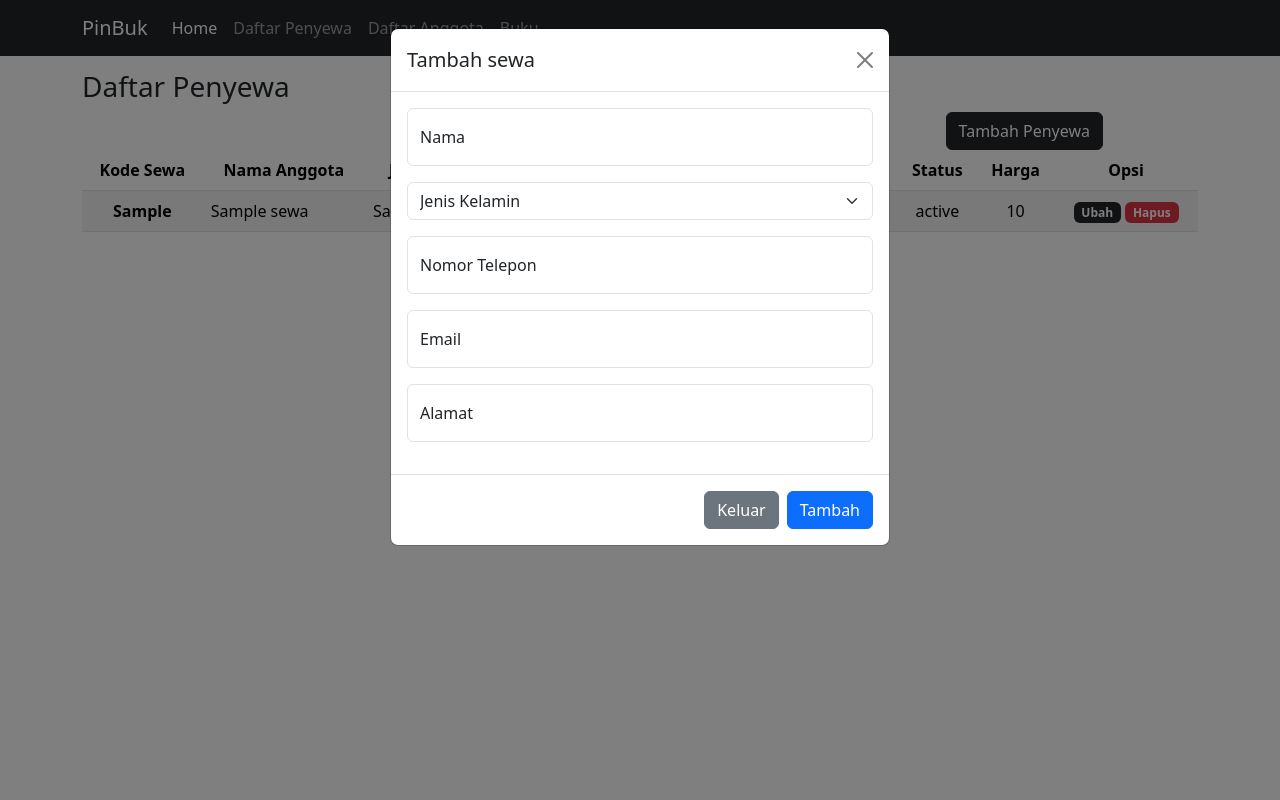
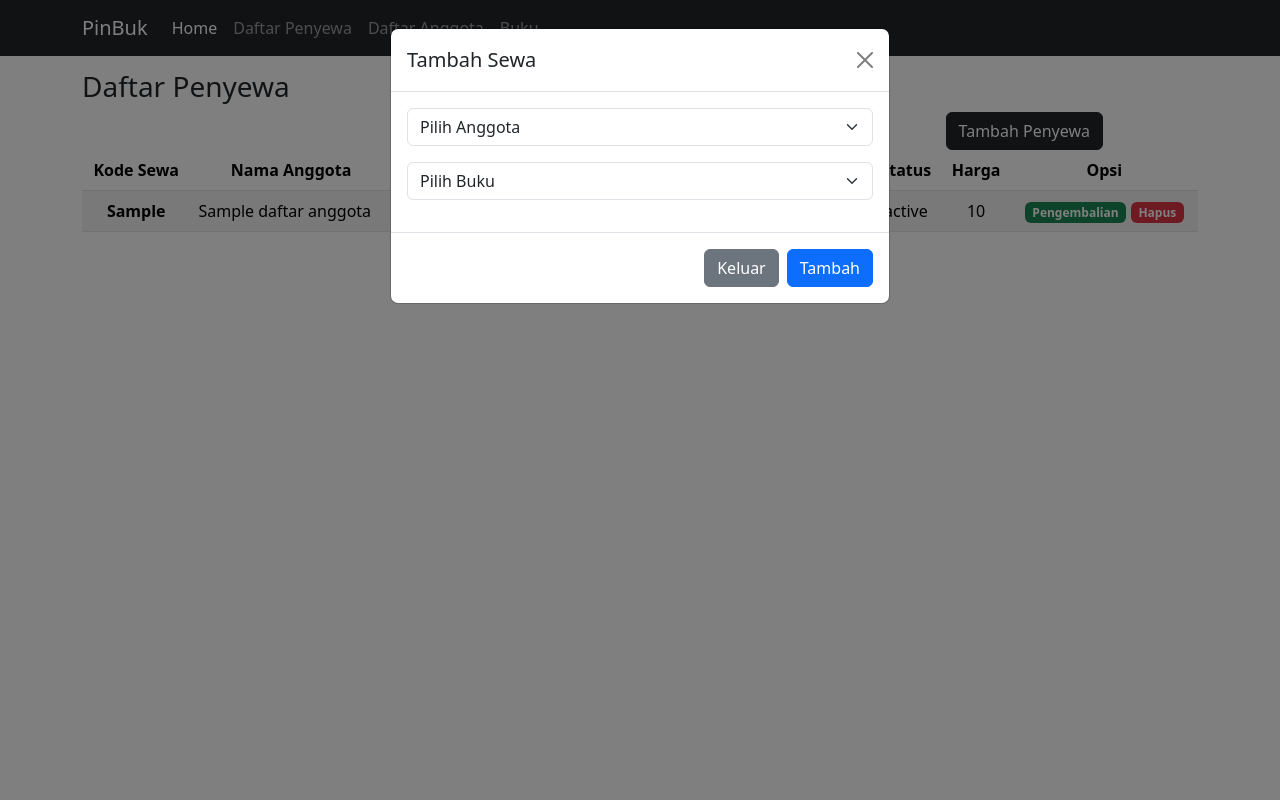
Before and after one commit to AffanSurya/peminjaman_buku, a PHP site: the page made by app/views/sewa/index.php in a window 1280 px wide, after a click on "Tambah Penyewa". Run offline with PHP 8.4, Linux system fonts and the light colour scheme; the template is opened without the code that fills it: most values are stand-ins (such as "Sample title", 1, 10 or a date in 2020); some libraries are stand-ins or nearby versions.

Commit message:
halaman daftar penyewa sudah selesai

```diff
--- a/app/controllers/Buku.php
+++ b/app/controllers/Buku.php
@@ -4,7 +4,7 @@ class Buku extends Controller
 {
     public function index()
     {
-        $data['title'] = 'Buku | PinBuk';
+        $data['title'] = 'Daftar Buku | PinBuk';
         $data['buku'] = $this->model('BukuModel')->getAllBuku();
         $this->view('template/header', $data);
         $this->view('buku/index', $data);
--- a/app/core/Database.php
+++ b/app/core/Database.php
@@ -40,9 +40,6 @@ class Database
                 case is_null($value):
                     $type = PDO::PARAM_NULL;
                     break;
-                    // case is_date($value):
-                    //     $type = PDO::PARAM_NULL;
-                    break;
                 default:
                     $type = PDO::PARAM_STR;
                     break;
--- a/app/models/BukuModel.php
+++ b/app/models/BukuModel.php
@@ -27,7 +27,7 @@ class BukuModel extends Database
     {
         $this->db->query("INSERT INTO $this->table VALUES(:isbn, :judul, :pengarang, :penerbit)");
 
-        $this->db->bind('isbn', $data['isbn']);
+        $this->db->bind('isbn', $data['isbn'], PDO::PARAM_STR);
         $this->db->bind('judul', $data['judul']);
         $this->db->bind('pengarang', $data['pengarang']);
         $this->db->bind('penerbit', $data['penerbit']);
@@ -49,7 +49,6 @@ class BukuModel extends Database
     public function ubahBuku($data)
     {
         $this->db->query("UPDATE $this->table SET
-        -- isbn=:isbn,
         judul=:judul,
         pengarang=:pengarang,
         penerbit=:penerbit WHERE isbn = :isbn
@@ -59,7 +58,6 @@ class BukuModel extends Database
         $this->db->bind('pengarang', $data['pengarang']);
         $this->db->bind('penerbit', $data['penerbit']);
         $this->db->bind('isbn', $data['isbn']);
-        // $this->db->bind('isbnOld', $data['isbn']);
 
         $this->db->execute();
 
--- a/app/views/buku/index.php
+++ b/app/views/buku/index.php
@@ -58,8 +58,9 @@
             </div>
             <div class="modal-body">
                 <form action="http://localhost/peminjaman_buku/public/buku/tambah" method="post">
+                    <!-- <input type="hidden" class="form-control" id="isbn" name="isbn" placeholder="Bumi Manusia"> -->
                     <div class="form-floating mb-3">
-                        <input type="text" class="form-control" name="isbn" id="isbn">
+                        <input type="text" class="form-control " id="isbn" name="isbn" placeholder="123-345">
                         <label for="isbn">ISBN</label>
                     </div>
                     <div class="form-floating mb-3">
@@ -74,8 +75,6 @@
                         <input type="text" class="form-control" id="penerbit" name="penerbit" placeholder="Supar">
                         <label for="penerbit">Penerbit</label>
                     </div>
-
-
             </div>
             <div class="modal-footer">
                 <button type="button" class="btn btn-secondary" data-bs-dismiss="modal" id="tombolKeluar">Keluar</button>
--- a/app/views/sewa/index.php
+++ b/app/views/sewa/index.php
@@ -31,15 +31,29 @@
                         <?php foreach ($data['sewa'] as $sewa) : ?>
                             <tr>
                                 <th scope="row" class="text-center"><?= $sewa['kode_sewa'] ?></th>
-                                <td><?= $sewa['nama'] ?></td>
-                                <td><?= $sewa['judul'] ?></td>
+                                <td>
+                                    <?php foreach ($data['daftarAnggota'] as $anggota) {
+                                        if ($anggota['id_anggota'] === $sewa['id_anggota']) {
+                                            echo $anggota['nama'];
+                                            break;
+                                        }
+                                    } ?>
+                                </td>
+                                <td>
+                                    <?php foreach ($data['buku'] as $buku) {
+                                        if ($buku['isbn'] === $sewa['isbn']) {
+                                            echo $buku['judul'];
+                                            break;
+                                        }
+                                    } ?>
+                                </td>
                                 <td class="text-center"><?= $sewa['tgl_sewa'] ?></td>
                                 <td class="text-center"><?= $sewa['tgl_kembali'] ?></td>
                                 <td class="text-center"><?= $sewa['status'] ?></td>
                                 <td class="text-center"><?= $sewa['harga'] ?></td>
                                 <td class="text-center">
-                                    <a href="http://localhost/peminjaman_buku/public/sewa/ubah/<?= $sewa['kode_sewa'] ?>" class="badge text-bg-dark tampilModalUbah" style="text-decoration: none;" data-bs-toggle="modal" data-bs-target="#formModal" data-id="<?= $sewa['kode_sewa']; ?>">Ubah</a>
-                                    <a href="http://localhost/peminjaman_buku/public/sewa/hapus/<?= $sewa['kode_sewa'] ?>" class="badge text-bg-danger" style="text-decoration: none;" onclick="return confirm('Apakah anda yakin menghapus sewa Buku <?= $sewa['judul'] ?> atas nama <?= $sewa['nama'] ?> dari Daftar sewa?');">Hapus</a>
+                                    <a href="http://localhost/peminjaman_buku/public/sewa/kembalikan/<?= $sewa['kode_sewa'] ?>" class="badge text-bg-success" style="text-decoration: none;" onclick="return confirm('Apakah anda yakin penyewa sudah mengembalikan buku dengan isbn: <?= $sewa['isbn'] ?> ?');">Pengembalian</a>
+                                    <a href="http://localhost/peminjaman_buku/public/sewa/hapus/<?= $sewa['kode_sewa'] ?>" class="badge text-bg-danger" style="text-decoration: none;" onclick="return confirm('Apakah anda yakin menghapus penyewa dengan Kode Sewa: <?= $sewa['kode_sewa'] ?> dari Daftar Penyewa?');">Hapus</a>
                                 </td>
                             </tr>
                         <?php endforeach; ?>
@@ -59,40 +73,30 @@
     <div class="modal-dialog">
         <div class="modal-content">
             <div class="modal-header">
-                <h1 class="modal-title fs-5" id="exampleModalLabel">Tambah sewa</h1>
-                <button type="button" class="btn-close" data-bs-dismiss="modal" aria-label="Close"></button>
+                <h1 class="modal-title fs-5" id="exampleModalLabel">Tambah Sewa</h1>
+                <button type="button" class="btn-close" data-bs-dismiss="modal" aria-label="Close" id="tombolSilang"></button>
             </div>
             <div class="modal-body">
-                <form action="http://localhost/peminjaman_buku/public/peminjaman/tambah" method="post">
-                    <input type="hidden" name="id_anggota" id="id_anggota">
-                    <div class="form-floating mb-3">
-                        <input type="text" class="form-control" id="nama" name="nama" placeholder="Affan">
-                        <label for="nama">Nama</label>
-                    </div>
+                <form action="http://localhost/peminjaman_buku/public/sewa/tambah" method="post">
+                    <!-- <input type="hidden" name="kode_sewa" id="kode_sewa"> -->
 
-                    <select class="form-select mb-3" aria-label="Default select example " id="jenis_kelamin" name="jenis_kelamin">
-                        <option selected disabled>Jenis Kelamin</option>
-                        <option value="Laki-laki">Laki-laki</option>
-                        <option value="Perempuan">Perempuan</option>
+                    <select class="form-select mb-3" aria-label="Default select example" id="id_anggota" name="id_anggota">
+                        <option selected disabled>Pilih Anggota</option>
+                        <?php foreach ($data['daftarAnggota'] as $anggota) : ?>
+                            <option value="<?= $anggota['id_anggota'] ?>"><?= $anggota['nama'] ?> / <?= $anggota['id_anggota'] ?></option>
+                        <?php endforeach; ?>
                     </select>
 
-                    <div class="form-floating mb-3">
-                        <input type="number" class="form-control" id="no_telepon" name="no_telepon" placeholder="0812********" style=" appearance: textfield;">
-                        <label for="no_telepon">Nomor Telepon</label>
-                    </div>
+                    <select class="form-select mb-3" aria-label="Default select example" id="isbn" name="isbn">
+                        <option selected disabled>Pilih Buku</option>
+                        <?php foreach ($data['buku'] as $buku) : ?>
+                            <option value="<?= $buku['isbn'] ?>"><?= $buku['judul'] ?> / <?= $buku['isbn'] ?></option>
+                        <?php endforeach; ?>
+                    </select>
 
-                    <div class="form-floating mb-3">
-                        <input type="email" class="form-control" id="email" name="email" placeholder="name@example.com">
-                        <label for="email">Email</label>
-                    </div>
-
-                    <div class="form-floating mb-3">
-                        <input type="text" class="form-control" id="alamat" name="alamat" placeholder="name@example.com">
-                        <label for="alamat">Alamat</label>
-                    </div>
             </div>
             <div class="modal-footer">
-                <button type="button" class="btn btn-secondary" data-bs-dismiss="modal">Keluar</button>
+                <button type="button" class="btn btn-secondary" data-bs-dismiss="modal" id="tombolKeluar">Keluar</button>
                 <button type="submit" class="btn btn-primary buttonModalFooter">Tambah</button>
                 </form>
             </div>
@@ -103,4 +107,13 @@
 
 <!-- JavaScript -->
 <script src="https://cdnjs.cloudflare.com/ajax/libs/jquery/3.6.4/jquery.min.js" integrity="sha512-pumBsjNRGGqkPzKHndZMaAG+bir374sORyzM3uulLV14lN5LyykqNk8eEeUlUkB3U0M4FApyaHraT65ihJhDpQ==" crossorigin="anonymous" referrerpolicy="no-referrer"></script>
-<script src="http://localhost/peminjaman_buku/public/js/scriptAnggota.js"></script>
+<!-- <script src="http://localhost/peminjaman_buku/public/js/scriptSewa.js"></script> -->
+<!-- reload tombol keluar -->
+<script>
+    document.getElementById("tombolSilang").addEventListener("click", function() {
+        location.reload();
+    });
+    document.getElementById("tombolKeluar").addEventListener("click", function() {
+        location.reload();
+    });
+</script>
--- a/public/js/scriptBuku.js
+++ b/public/js/scriptBuku.js
@@ -3,6 +3,7 @@ $(function () {
   $('.tampilModalTambah').on('click', function () {
     $('#exampleModalLabel').html('Tambah Data Buku');
     $('.buttonModalFooter').html('Tambah');
+    // $('.sembunyikan').attr('type', 'text');
     $('.modal-body form').attr(
       'action',
       'http://localhost/peminjaman_buku/public/buku/tambah'
@@ -12,6 +13,8 @@ $(function () {
   $('.tampilModalUbah').on('click', function () {
     $('#exampleModalLabel').html('Ubah Data Buku');
     $('.buttonModalFooter').html('Ubah');
+    // $('.modal-body ').attr('type', 'hidden');
+    $('input#isbn').hide();
     $('.modal-body form').attr(
       'action',
       'http://localhost/peminjaman_buku/public/buku/ubah'
@@ -25,11 +28,10 @@ $(function () {
       method: 'post',
       dataType: 'json',
       success: function (data) {
-        // $('#isbnOld').val(data.isbnOld);
-        $('#isbn').val(data.isbn);
         $('#judul').val(data.judul);
         $('#pengarang').val(data.pengarang);
         $('#penerbit').val(data.penerbit);
+        $('#isbn').val(data.isbn);
       },
     });
   });
```
Also changed, not shown: app/controllers/Sewa.php (+19 -1 lines), app/models/SewaModel.php (+27 -3 lines).
